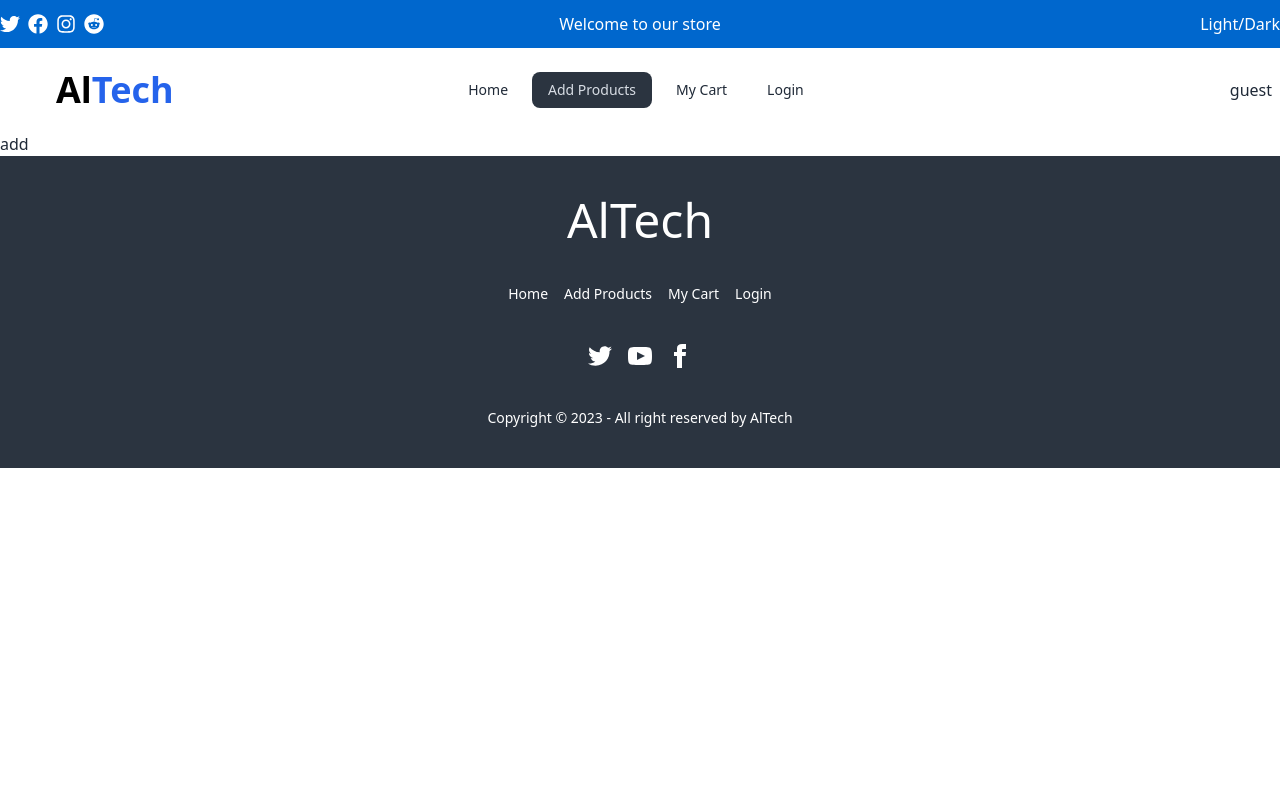
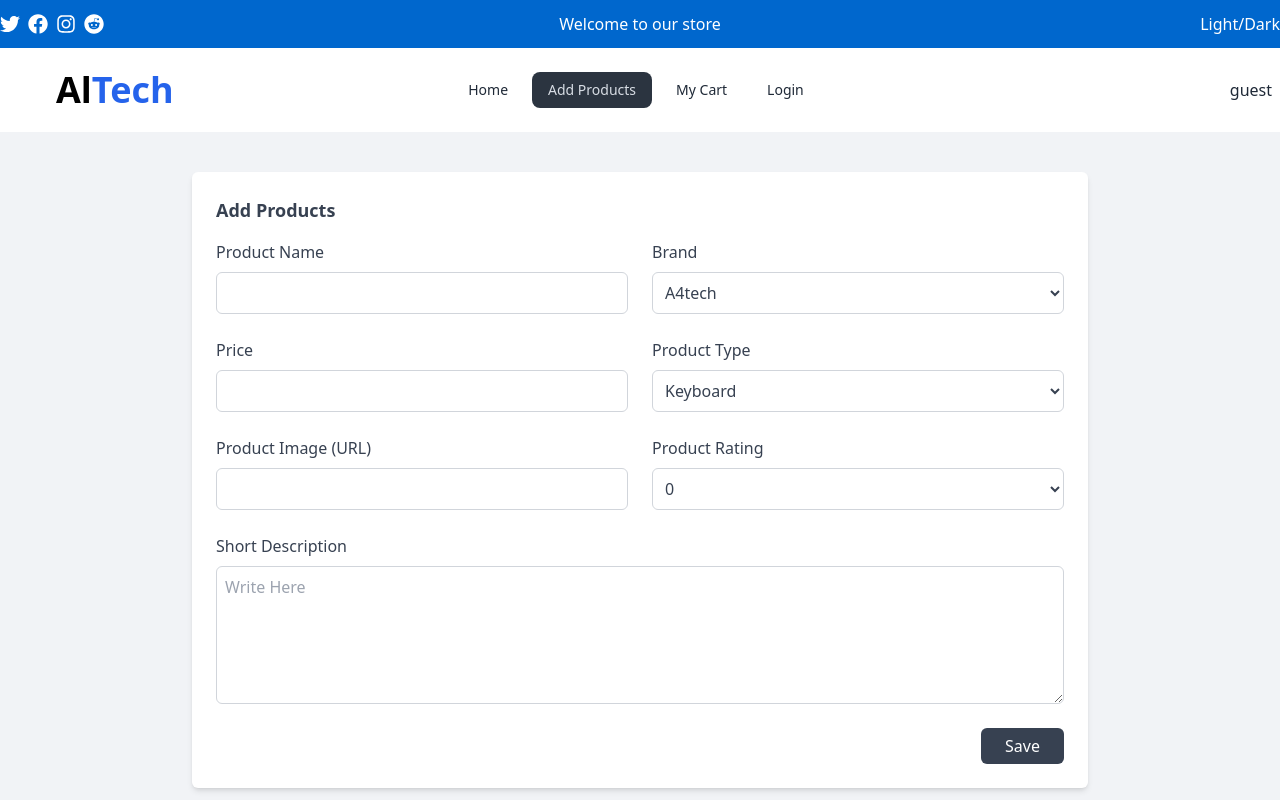
Before and after one commit to Amin7775/brandshop-client-side-with-react, a React (Vite) app: page /addProducts in a window 1280 px wide. Shown: the top 800 px of the page. Built offline with nearby package versions, Linux system fonts and the light colour scheme; some icons are missing.

Commit message:
Created add products form and added DB functionaly to send data to DB

```diff
--- a/src/components/Brands/Brands.jsx
+++ b/src/components/Brands/Brands.jsx
@@ -5,7 +5,7 @@ const Brands = ({ brand }) => {
   return (
     <div className="p-1">
       <div className="card w-[390px] mx-auto bg-base-100 shadow-xl ">
-        <Link>
+        <Link to={`/brand/${brand_name}`}>
         <figure className="p-5">
           <img
             className="h-[300px]"
--- a/src/pages/AddProducts/AddProducts.jsx
+++ b/src/pages/AddProducts/AddProducts.jsx
@@ -1,11 +1,154 @@
+const AddProducts = () => {
+  const handleAddProduct = (e) => {
+    e.preventDefault();
+    const form = e.target;
 
+    const name = form.name.value;
+    const brand = form.brand.value;
+    const price = form.price.value;
+    const type = form.type.value;
+    const image = form.image.value;
+    const rating = form.rating.value;
+    const short_description= form.short_description.value;
 
-const AddProducts = () => {
-    return (
-        <div>
-            add
-        </div>
-    );
+    const product = {
+      name,
+      brand,
+      price,
+      type,
+      image,
+      rating,
+      short_description
+    };
+    // console.log(product);
+
+    fetch('http://localhost:5000/products',{
+        method:"POST",
+        headers:{
+            'content-type':'application/json'
+        },
+        body: JSON.stringify((product))
+    })
+    .then(res=> res.json())
+    .then(data=> {
+        console.log(data);
+    })
+  };
+  return (
+    <div className="bg-[#f1f3f6]  py-10">
+      <section className="max-w-4xl p-6 mx-auto bg-white rounded-md shadow-md dark:bg-gray-800">
+        <h2 className="text-lg font-semibold text-gray-700 capitalize dark:text-white">
+          Add Products
+        </h2>
+
+        <form onSubmit={handleAddProduct}>
+          <div className="grid grid-cols-1 gap-6 mt-4 sm:grid-cols-2">
+            <div>
+              <label className="text-gray-700 dark:text-gray-200">
+                Product Name
+              </label>
+              <input
+                name="name"
+                type="text"
+                className="block w-full px-4 py-2 mt-2 text-gray-700 bg-white border border-gray-300 rounded-md dark:bg-gray-800 dark:text-gray-300 dark:border-gray-600 focus:border-blue-500 dark:focus:border-blue-500 focus:outline-none focus:ring"
+              />
+            </div>
+
+            <div>
+              <label className="text-gray-700 dark:text-gray-200">Brand</label>
+
+              <select
+                name="brand"
+                className="block w-full px-2 py-2 mt-2 text-gray-700 bg-white border border-gray-300 rounded-md dark:bg-gray-800 dark:text-gray-300 dark:border-gray-600 focus:border-blue-500 dark:focus:border-blue-500 focus:outline-none focus:ring"
+              >
+                <option value="A4tech">A4tech</option>
+                <option value="Asus">Asus</option>
+                <option value="Logitech">Logitech</option>
+                <option value="Corsair">Corsair</option>
+                <option value="Fantech">Fantech</option>
+                <option value="MSI">MSI</option>
+              </select>
+            </div>
+
+            <div>
+              <label className="text-gray-700 dark:text-gray-200">Price</label>
+              <input
+                name="price"
+                type="text"
+                className="block w-full px-4 py-2 mt-2 text-gray-700 bg-white border border-gray-300 rounded-md dark:bg-gray-800 dark:text-gray-300 dark:border-gray-600 focus:border-blue-500 dark:focus:border-blue-500 focus:outline-none focus:ring"
+              />
+            </div>
+
+            <div>
+              <label className="text-gray-700 dark:text-gray-200">
+                Product Type
+              </label>
+
+              <select
+                name="type"
+                className="block w-full px-2 py-2 mt-2 text-gray-700 bg-white border border-gray-300 rounded-md dark:bg-gray-800 dark:text-gray-300 dark:border-gray-600 focus:border-blue-500 dark:focus:border-blue-500 focus:outline-none focus:ring"
+              >
+                <option value="keyboard">Keyboard</option>
+                <option value="mouse">Mouse</option>
+                <option value="headphone">Headphone</option>
+                <option value="webcam">Webcam</option>
+              </select>
+            </div>
+
+            <div>
+              <label className="text-gray-700 dark:text-gray-200">
+                Product Image (URL)
+              </label>
+              <input
+                name="image"
+                type="text"
+                className="block w-full px-4 py-2 mt-2 text-gray-700 bg-white border border-gray-300 rounded-md dark:bg-gray-800 dark:text-gray-300 dark:border-gray-600 focus:border-blue-500 dark:focus:border-blue-500 focus:outline-none focus:ring"
+              />
+            </div>
+
+            <div>
+              <label className="text-gray-700 dark:text-gray-200">
+                Product Rating
+              </label>
+              <select
+                name="rating"
+                className="block w-full px-2 py-2 mt-2 text-gray-700 bg-white border border-gray-300 rounded-md dark:bg-gray-800 dark:text-gray-300 dark:border-gray-600 focus:border-blue-500 dark:focus:border-blue-500 focus:outline-none focus:ring"
+              >
+                <option value="0">0</option>
+                <option value="1">1</option>
+                <option value="2">2</option>
+                <option value="3">3</option>
+                <option value="4">4</option>
+                <option value="5">5</option>
+              </select>
+            </div>
+            <div className="md:col-span-2">
+              <label className="text-gray-700 dark:text-gray-200">
+                Short Description
+              </label>
+              <textarea
+                name="short_description"
+                rows={5}
+                placeholder="Write Here"
+                className="block w-full px-2 py-2 mt-2 text-gray-700 bg-white border border-gray-300 rounded-md dark:bg-gray-800 dark:text-gray-300 dark:border-gray-600 focus:border-blue-500 dark:focus:border-blue-500 focus:outline-none focus:ring"
+              >
+
+              </textarea>
+            </div>
+          </div>
+
+          <div className="flex justify-end mt-6">
+            <button
+              className="px-6 py-2 leading-5 text-white transition-colors duration-200 transform bg-gray-700 rounded-md hover:bg-gray-600 focus:outline-none focus:bg-gray-600"
+              type="submit"
+            >
+              Save
+            </button>
+          </div>
+        </form>
+      </section>
+    </div>
+  );
 };
 
 export default AddProducts;
```
